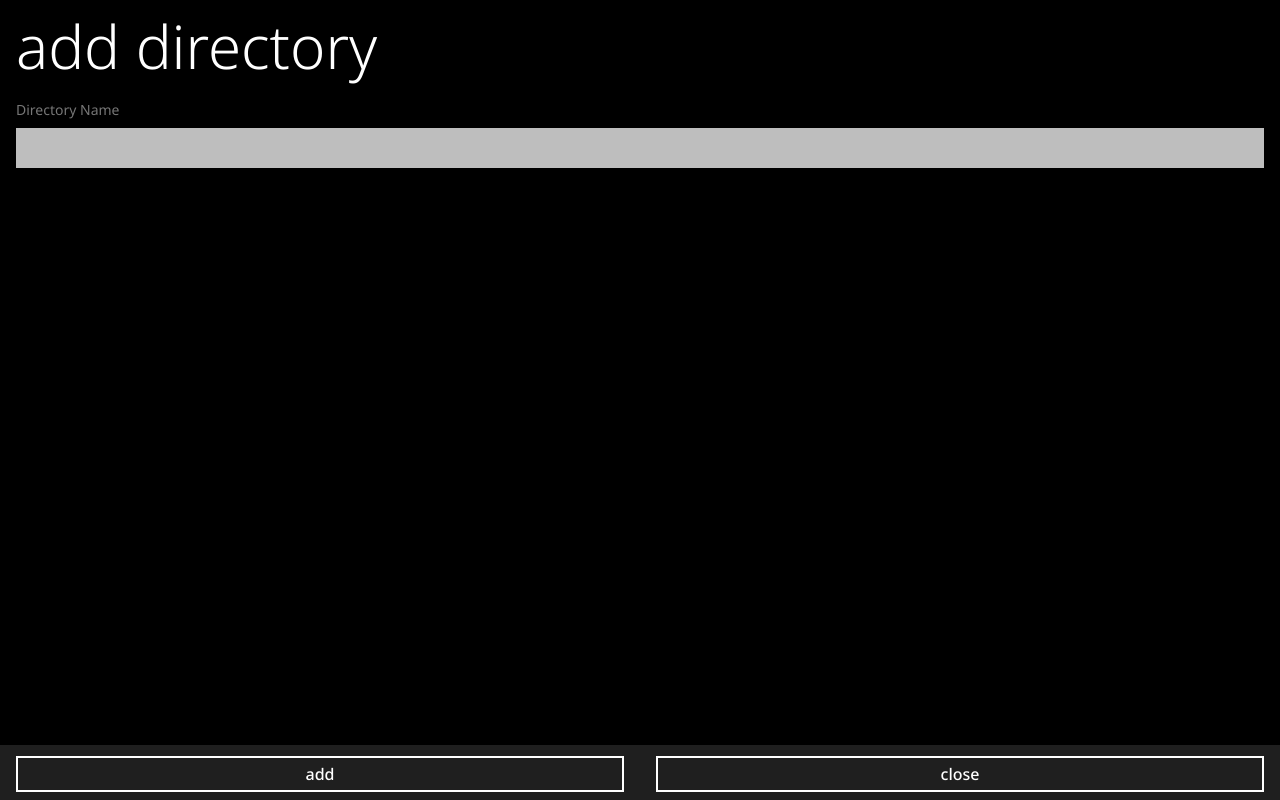
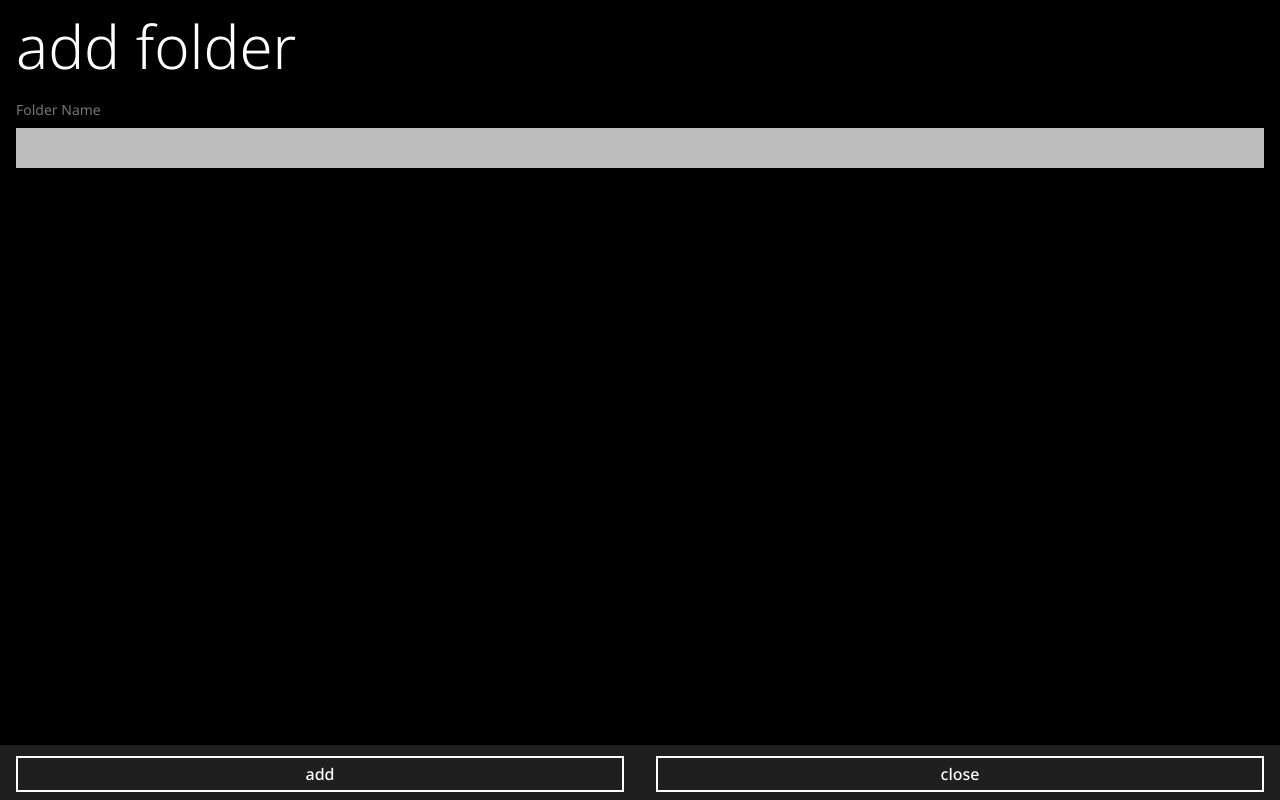
Before and after one commit to god-s-perfect-idiot/ubiquity, a SvelteKit app: page /new/dir in a window 1280 px wide. Built offline with nearby package versions, Linux system fonts and the light colour scheme.

Commit message:
refactor: improved animations feature: functional files app

```diff
--- a/src/routes/files/+page.svelte
+++ b/src/routes/files/+page.svelte
@@ -1,4 +1,5 @@
 <script>
+	import { goto } from '$app/navigation';
 	import { kernel } from '../../kernel/store';
 	function addNewFile() {
 		kernel.addFile('newFile.txt',  'Hello, World!', "document");
@@ -8,8 +9,8 @@
 
 <div class="flex flex-row gap-12 px-8">
     <button class={$kernel.isRoot() ? "underline text-[#d1d1d1]" : "underline text-[#f12] p-2"} disabled={$kernel.isRoot()}>Up</button>
-    <button class="underline text-[#f12] p-2">Add New File</button>
-    <button class="underline text-[#f12] p-2">Add New Folder</button>
+    <button class="underline text-[#f12] p-2" on:click={() => goto('/new/file?redirectTo=/files')}>Add New File</button>
+    <button class="underline text-[#f12] p-2" on:click={() => goto('/new/dir?redirectTo=/files')}>Add New Folder</button>
 </div>
 <div>
 	<ul>
--- a/src/routes/new/dir/+page.svelte
+++ b/src/routes/new/dir/+page.svelte
@@ -7,29 +7,42 @@
 
 	let fileName = '';
 	$: fileName;
+	let isExiting = false;
+	const params = new URLSearchParams(window.location.search);
+	const redirectTo = params.get('redirectTo') || '/';
+	// export let redirectTo = '/';
+
+	const close = () => {
+		isExiting = true;
+		setTimeout(() => {
+			goto(redirectTo);
+		}, 200); // Match this with the animation duration
+	};
 
 	const add = () => {
 		if (fileName) {
+			isExiting = true;
 			kernel.addDirectory(fileName);
 			kernel.updateFS();
+			close()
 		} else {
 			addToast('Please fill all fields', 2000);
 		}
 	};
 
-	const close = () => {
-		goto('/');
-	};
+
 </script>
 
+
 <div class="flex flex-col gap-4 mx-4 bg-black rounded-lg h-screen page-holder">
-	<span class="mt-4 text-6xl font-[300] mb-2 page">add directory</span>
-	<div class="flex flex-col gap-6 page">
-		<Input bind:content={fileName} label="Directory Name" />
+	<span class="mt-4 text-6xl font-[300] mb-2 page" class:page-exit={isExiting}>add folder</span>
+	<div class="flex flex-col gap-6 page" class:page-exit={isExiting}>
+		<Input bind:content={fileName} label="Folder Name" />
 	</div>
 </div>
 <div
-	class="w-full justify-between flex flex-row absolute bottom-0 right-0 px-4 py-2 bg-[#1f1f1f] gap-8 z-10 bottom-bar"
+    class="w-full justify-between flex flex-row fixed bottom-0 right-0 px-4 py-2 bg-[#1f1f1f] gap-8 z-10 bottom-bar"
+    class:bottom-bar-exit={isExiting}
 >
     <div class="btn w-full">
         <Button text="add" onClick={add} className="btn !w-full bg-[#1f1f1f]" />
@@ -38,46 +51,3 @@
         <Button text="close" onClick={close} className="btn !w-full bg-[#1f1f1f]" />
     </div>
 </div>
-
-<style>
-	.page-holder {
-		perspective: 1000px;
-	}
-	.page {
-		transform-origin: left;
-		animation: flipIn 0.3s ease-out;
-	}
-	.bottom-bar {
-		animation: creep-in 0.3s ease-out forwards;
-	}
-	.btn {
-		animation: button-overshoot 0.5s ease-out forwards;
-	}
-	@keyframes button-overshoot {
-		0% {
-			transform: translateY(120%);
-		}
-		70% {
-			transform: translateY(-20%);
-		}
-		100% {
-			transform: translateY(0);
-		}
-	}
-	@keyframes creep-in {
-		from {
-			transform: translateY(100%);
-		}
-		to {
-			transform: translateY(0);
-		}
-	}
-	@keyframes flipIn {
-		from {
-			transform: rotateY(90deg);
-		}
-		to {
-			transform: rotateY(0);
-		}
-	}
-</style>
--- a/src/routes/new/file/+page.svelte
+++ b/src/routes/new/file/+page.svelte
@@ -13,22 +13,22 @@
 	$: fileContent;
 	$: fileType;
 	let isExiting = false;
+	const params = new URLSearchParams(window.location.search);
+	const redirectTo = params.get('redirectTo') || '/';
 
 	const close = () => {
 		isExiting = true;
 		setTimeout(() => {
-			goto('/');
-		}, 100); // Match this with the animation duration
+			goto(redirectTo);
+		}, 200); // Match this with the animation duration
 	};
 
 	const add = () => {
 		if (fileName && fileContent && fileType) {
 			isExiting = true;
-			setTimeout(() => {
-				kernel.addFile(fileName, fileContent, fileType);
-				kernel.updateFS();
-				close()
-			}, 100); // Match this with the animation duration
+			kernel.addFile(fileName, fileContent, fileType);
+			kernel.updateFS();
+			close()
 		} else {
 			addToast('Please fill all fields', 2000);
 		}
```
Lines whose indentation alone changed are shown as unchanged.
